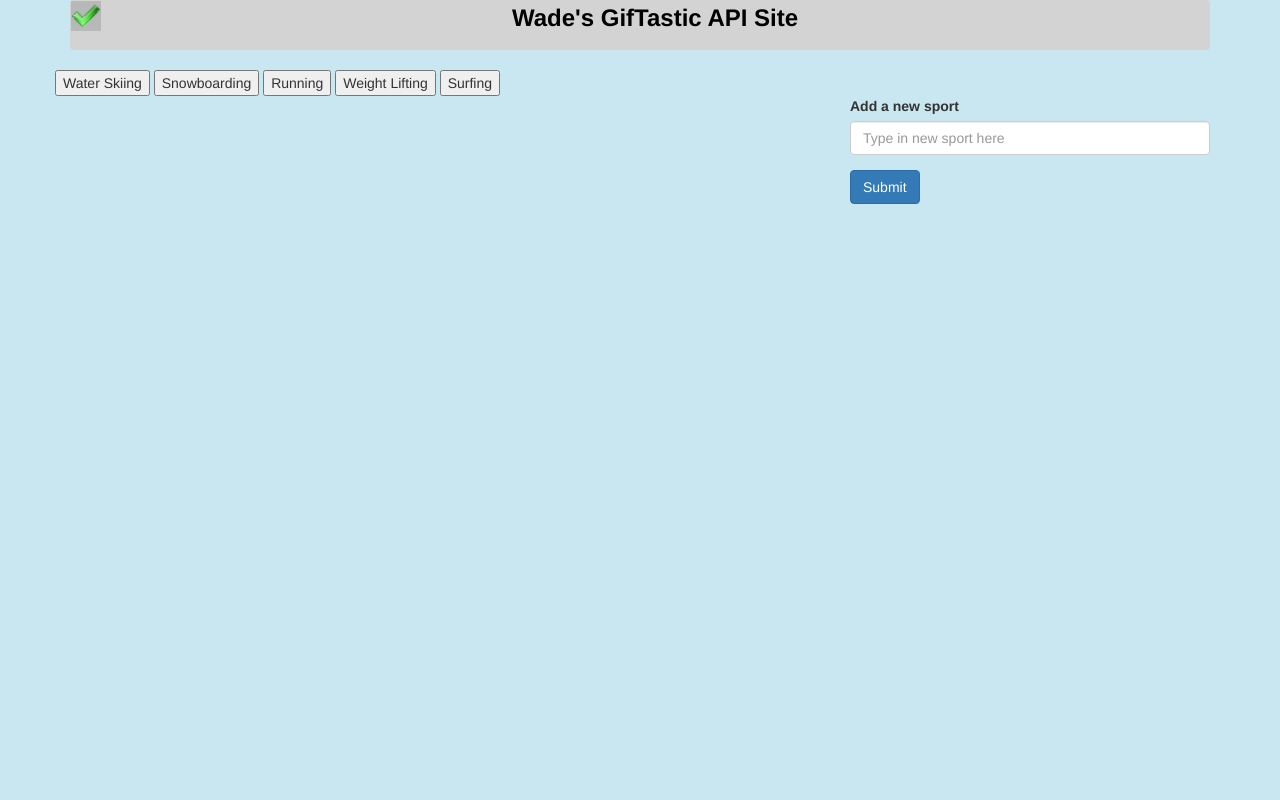
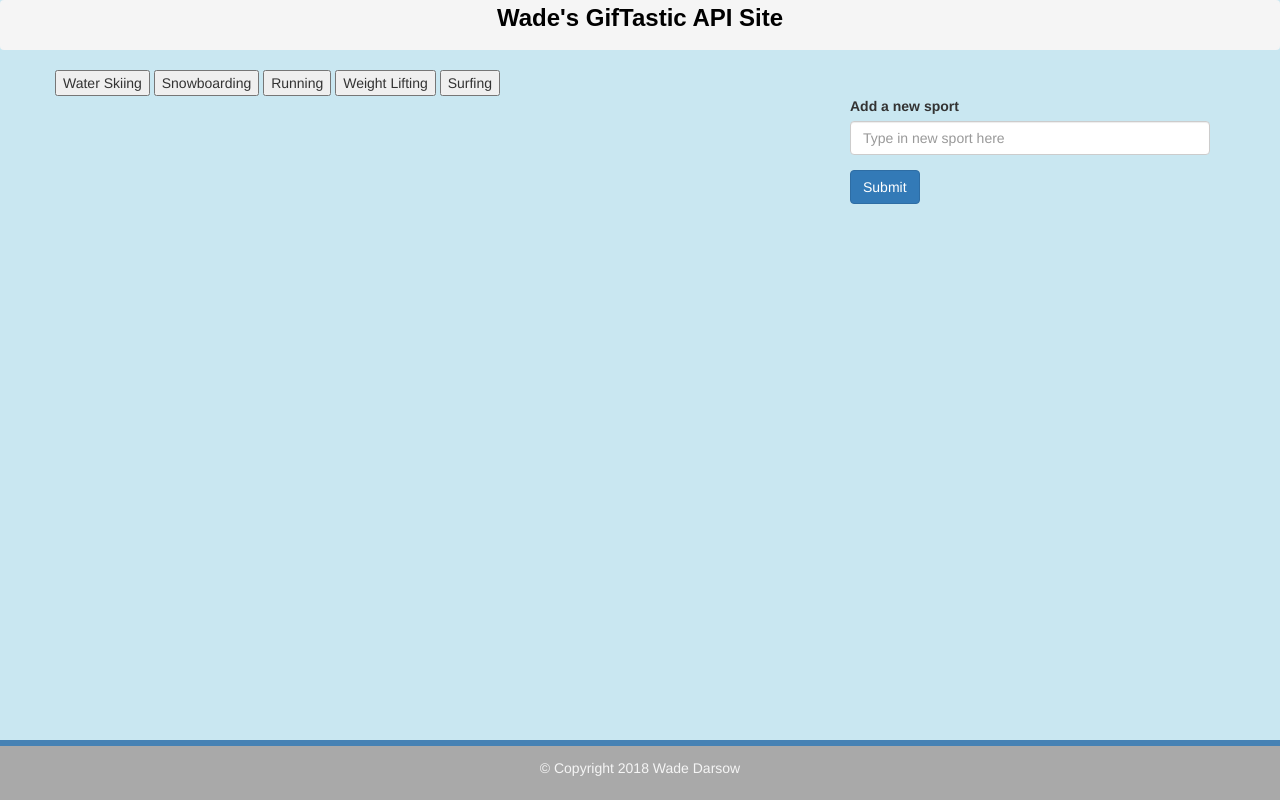
Before and after one commit to wdarsow/GifTastic, a plain HTML site: page index.html in a window 1280 px wide. Drawn offline with nearby package versions, Linux system fonts and the light colour scheme.

Commit message:
updated styling

```diff
--- a/assets/css/style.css
+++ b/assets/css/style.css
@@ -1,15 +1,17 @@
 nav {
-    background-color: lightgray;
+    background-color: whitesmoke;
+    font-family: Arial, Helvetica, sans-serif;
     font-size: 24px;
     color: black;
     font-weight: bold;
     text-align: center;
 }
 
+/*
 .navbar-brand {
     padding: 0;
     height: 30px;
-}
+} */
 
 body {
     background-color: rgb(201, 231, 241);
@@ -23,3 +25,29 @@ body {
     margin: 1%;
     display: block;
 }
+
+.image-row {
+    margin-bottom: 7%;
+}
+/* Entire footer */
+.primary-footer {
+    position: fixed;
+    bottom: 0;
+    width: 100%;
+    height: 60px;
+    background-color: darkgray;
+}
+
+/* Footer container */
+.div-footer{
+    height: 6px;
+    padding-top: 3px;
+    background-color: #4682B4;
+}
+
+/* Footer text */
+.p-footer {
+    margin-top: 15px;
+    color: whitesmoke;
+    text-align: center;
+}
--- a/index.html
+++ b/index.html
@@ -19,36 +19,50 @@
     <script src=".\assets\javascript\giftastic.js"></script>
 </head>
     <body>
-    <!-- Image and text -->
-    <div class="container">
 
+        <!-- Navbar -->
         <nav class="navbar navbar-light bg-light">Wade's GifTastic API Site
+            <!-- <div>
                 <a class="navbar-brand">
                     <img src=".\assets\images\check.jpeg" width="30" height="30" class="d-inline-block align-top" alt="checkmark">
                 </a>
+            </div> -->
         </nav>
 
-        <div class="row">
+        <!-- Main Button Row -->
+        <main class="container">
+            <section class="row">
                 <div class="col-sm" id="buttonRow"></div>
+            </section>
+
+
+            <!-- Image Row -->
+            <div class="row image-row">
+                <div class="col-sm-8 image-Class" id="imageCol">
                 </div>
 
-        <div class="row">
-            <div class="col-sm-8 image-Class" id="imageCol">
-
-            </div>
-
+                <!-- Add a new sport section -->
                 <div class="col-sm-4" id="formCol">
-
                     <form>
                         <div class="form-group">
                             <label for="textInput">Add a new sport</label>
                             <input type="text" class="form-control" id="textInput" aria-describedby="textHelp" placeholder="Type in new sport here">
                         </div>
+                        <!-- Submit New Sport Button -->
                         <button type="button" class="btn btn-primary" id="submitButton">Submit</button>
                     </form>
-
                 </div>
             </div>
+        </main>
+
+        <!-- Footer -->
+        <footer class="primary-footer">
+            <div class="div-footer">
+                <p class="p-footer">
+                    &copy; Copyright 2018 Wade Darsow
+                </p>
             </div>
+        </footer>
+
     </body>
 </html>
```
Also changed, not shown: assets/javascript/giftastic.js (+0 -16 lines). Lines whose indentation alone changed are shown as unchanged.
